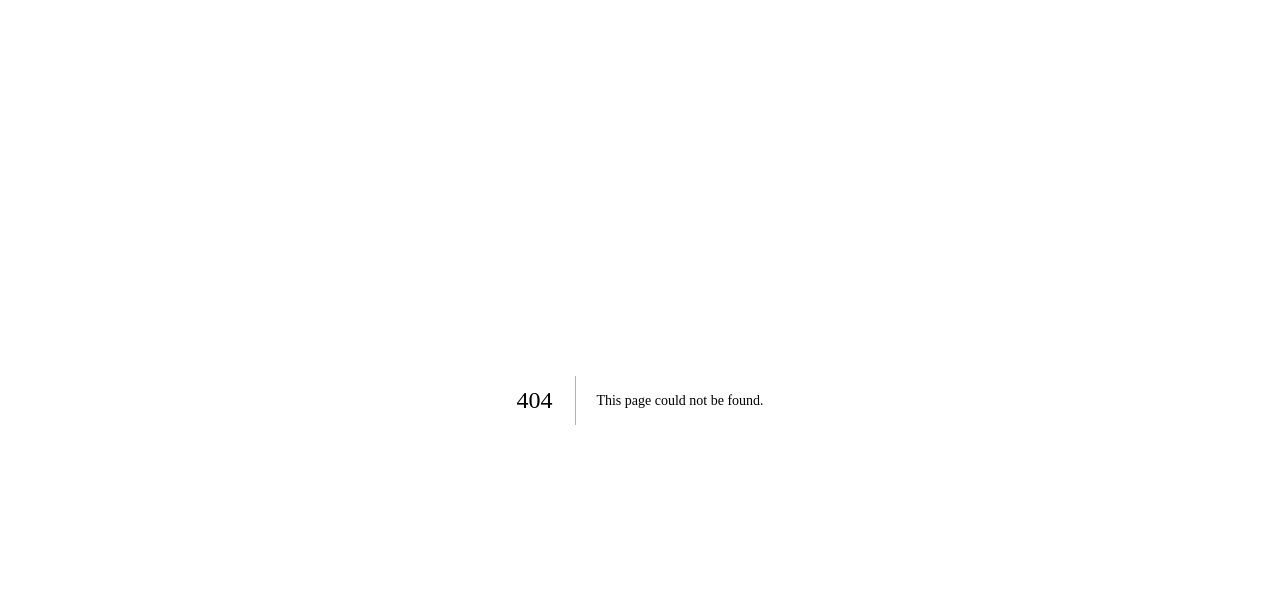
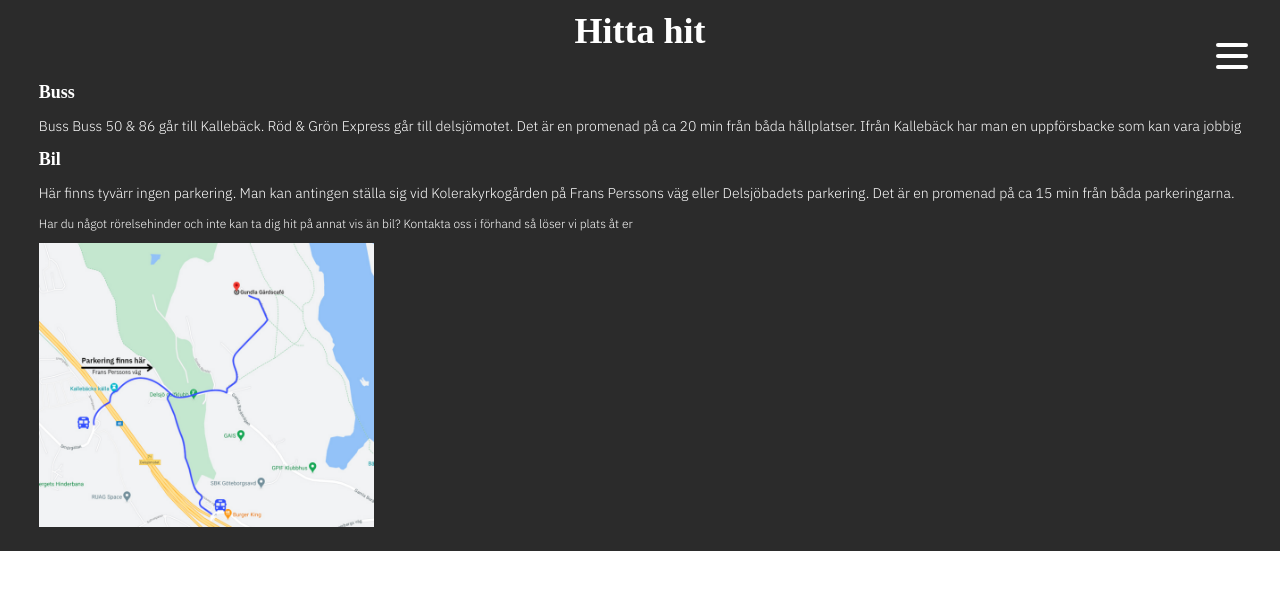
Before and after one commit to Vpuke/gundla-gardscafe, a Next.js app in the folder web/: page /location in a window 1280 px wide. Before the commit this address had no page. Shown: the top 590 px of the page. Built offline with nearby package versions, Linux system fonts and the light colour scheme; a web font is replaced by a local one.

Commit message:
Added location page

```diff
--- a/web/components/Menu/menu.js
+++ b/web/components/Menu/menu.js
@@ -1,5 +1,6 @@
 // import React, { useState } from "react";
 import styled from "styled-components";
+import Link from "next/link";
 
 const StyledMenu = styled.nav`
   display: flex;
@@ -39,13 +40,13 @@ const StyledMenu = styled.nav`
 
   .burger-contact {
     position: absolute;
-    bottom: -9rem;
+    bottom: -7rem;
     left: 1rem;
   }
 
   .burger-opening-hours {
     position: absolute;
-    bottom: -9rem;
+    bottom: -7rem;
     right: 1rem;
   }
 
@@ -75,10 +76,21 @@ const Menu = ({ open, setOpen }) => {
     <nav>
       <StyledMenu open={open}>
         <img className="menu-logo" src="/menu-logo.svg"></img>
-        <a href="#home" onClick={() => setOpen(!open)}>Hem</a>
-        <a href="#about" onClick={() => setOpen(!open)}>Om oss</a>
-        <a href="#menu" onClick={() => setOpen(!open)}>Meny</a>
-        <a href="#contact" onClick={() => setOpen(!open)}>Boka Event</a>
+        <a href="#home" onClick={() => setOpen(!open)}>
+          Hem
+        </a>
+        <a href="#about" onClick={() => setOpen(!open)}>
+          Om oss
+        </a>
+        <a href="#menu" onClick={() => setOpen(!open)}>
+          Meny
+        </a>
+        <a href="#contact" onClick={() => setOpen(!open)}>
+          Boka Event
+        </a>
+        <Link href="/location" onClick={() => setOpen(!open)}>
+          Hitta hit
+        </Link>
         <div className="information">
           <p className="burger-contact">
             Kontakta oss <br></br> 0708-840717 <br></br>{" "}
--- a/web/pages/index.js
+++ b/web/pages/index.js
@@ -9,7 +9,7 @@ import MenuItem from "../components/MenuItem/menuItem";
 import About from "../components/About/About";
 import Event from "../components/Event/event";
 import styled from "styled-components";
-import PortableText from "@sanity/block-content-to-react";
+// import PortableText from "@sanity/block-content-to-react";
 
 const StyledLandingPage = styled.div`
   .main-logo {
@@ -46,7 +46,7 @@ export default function Index({ data }) {
       <Section id="contact" title="Evenemang">
         <Event data={data} />
       </Section>
-      <Footer data={data}/>
+      <Footer data={data} />
     </div>
   );
 }
--- /dev/null
+++ b/web/pages/location.js
@@ -0,0 +1,67 @@
+import styled from "styled-components";
+import Menu from "../components/Menu/menu";
+import Burger from "../components/Hamburger/hamburger";
+
+const StyledLocation = styled.div`
+  background: #2b2b2b;
+  width: 100%;
+
+  display: flex;
+  flex-direction: column;
+  align-items: center;
+  color: white;
+
+  h1 {
+    margin: 10px 0 10px 0;
+  }
+
+  .directions {
+    width: 335px;
+    height: 284px;
+  }
+
+  .locationContent {
+    padding: 20px;
+  }
+
+  .locationParagraph {
+    font-size: 12px;
+  }
+`;
+
+const Location = () => {
+  const [open, setOpen] = React.useState(false);
+  const node = React.useRef();
+  return (
+    <StyledLocation>
+      <div ref={node}>
+        <Burger open={open} setOpen={setOpen} />
+        <Menu open={open} setOpen={setOpen} />
+      </div>
+      <div>
+        <h1>Hitta hit</h1>
+      </div>
+      <div className="locationContent">
+        <h2>Buss</h2>
+        <p>
+          Buss Buss 50 & 86 går till Kallebäck. Röd & Grön Express går till
+          delsjömotet. Det är en promenad på ca 20 min från båda hållplatser.
+          Ifrån Kallebäck har man en uppförsbacke som kan vara jobbig
+        </p>
+        <h2>Bil</h2>
+        <p>
+          Här finns tyvärr ingen parkering. Man kan antingen ställa sig vid
+          Kolerakyrkogården på Frans Perssons väg eller Delsjöbadets parkering.
+          Det är en promenad på ca 15 min från båda parkeringarna.
+        </p>
+        <p className="locationParagraph">
+          Har du något rörelsehinder och inte kan ta dig hit på annat vis än
+          bil? Kontakta oss i förhand så löser vi plats åt er
+        </p>
+        <img className="directions" src="../location.png" alt="directions" />
+      </div>
+    </StyledLocation>
+  );
+};
+
+export default Location;
```
Also changed, not shown: web/components/About/About.js (+9 -0 lines), web/components/Footer/footer.js (+12 -7 lines), web/public/location.png (added).
